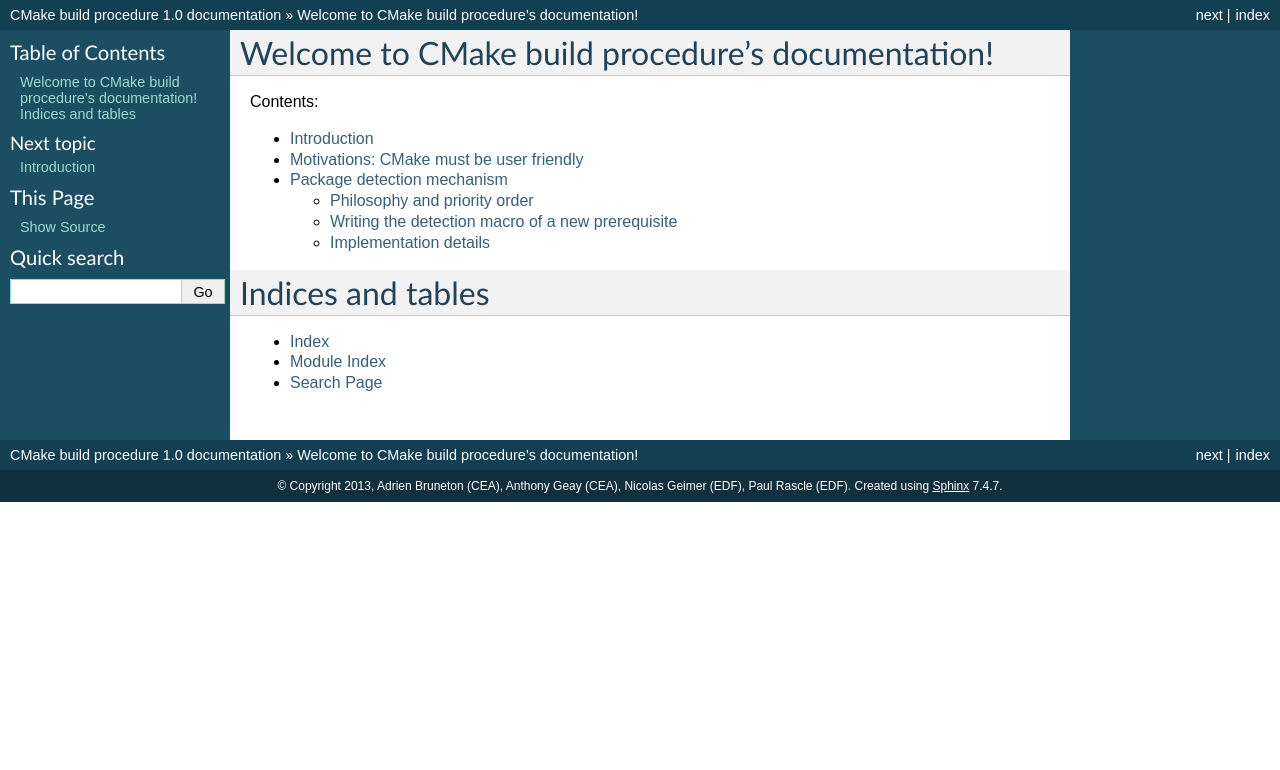
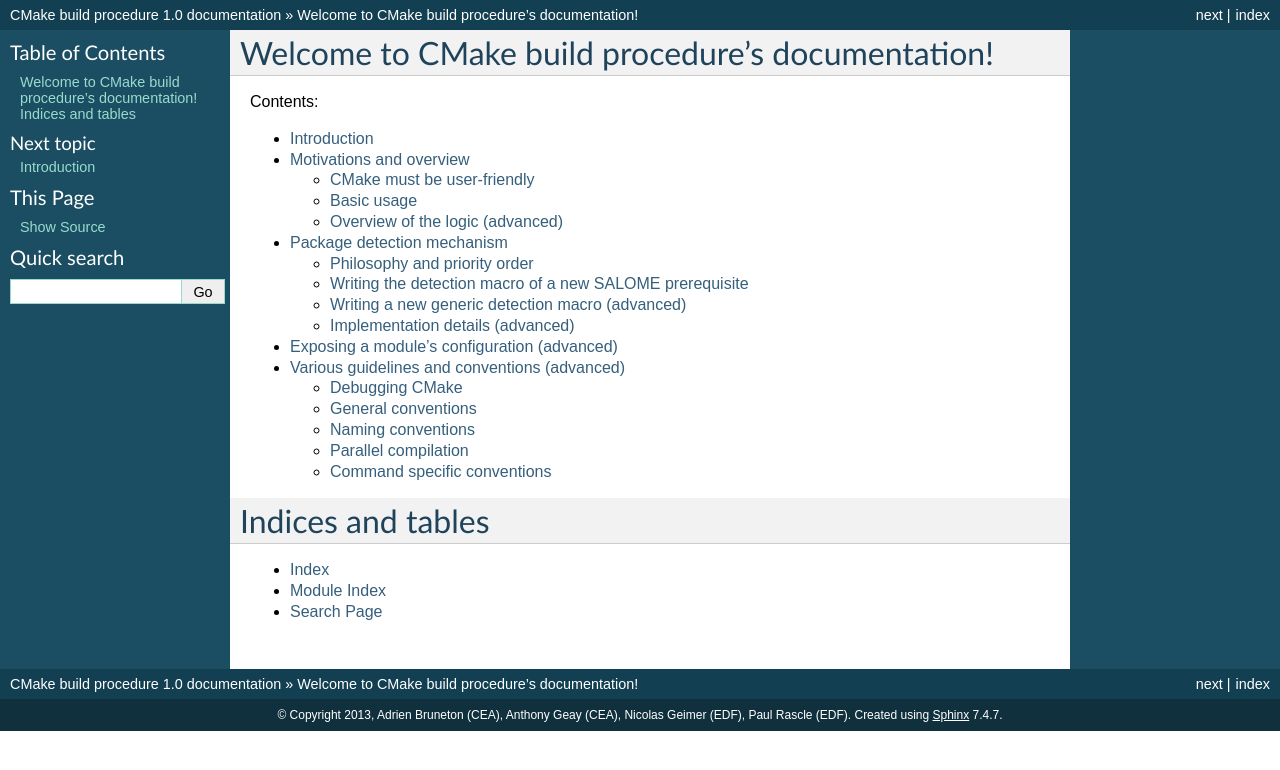
Before and after one commit to SalomePlatform/documentation, a Sphinx documentation site: the page built from dev/cmake/source/index.rst, in a window 1280 px wide. Shown: the top 770 px of the page. Built offline with Sphinx 7.4.7, drawn with Linux system fonts in a browser that asks for light colours; some of the changed lines change nothing that is shown.

Commit message:
CMake: completing documentation

```diff
--- /dev/null
+++ b/dev/cmake/source/config.rst
@@ -0,0 +1,35 @@
+Exposing a module's configuration (advanced)
+============================================
+
+(to be completed)
+
+Most important SALOME modules (KERNEL, GUI, MED) exposes their configuration
+in a dedicated CMake file.
+
+Following the CMake tutorial (http://www.cmake.org/Wiki/CMake/Tutorials/How_to_create_a_ProjectConfig.cmake_file) some
+important module install *Config.cmake files facilitating the configuration of other dependent modules. When writing such
+CMake files, care must be taken to use PROJECT_BINARY_DIR and PROJECT_SOURCE_DIR variables instead of CMAKE_BINARY_DIR and CMAKE_SOURCE_DIR. This ensures that the project will also work properly when included as a sub-folder of a bigger project.
+
+The use of the local (or global) CMake Registry (via the EXPORT(PACKAGE ...) command) is not recommended. This overrides
+some of the FIND_PACKAGE mechanisms and quickly becomes a mess when compiling several versions of the same package on the
+same machine (typically the case for SALOME developers).
+
+Only level one dependencies configuration are exported in the XXXConfig.cmake files (direct dependencies).
+
+The rules are a bit lengthy but very generic. The idea is to define a set of targets to be exported, and to then explicitly
+call the export command to generate the appropriate files.
+
+With this setup, the project can be either:
+* configured, built and installed in a standalone fashion
+* or directly be included as a sub-folder in the code of another bigger project. A simple ADD_SUBDIRECTORY in
+the root CMakeLists.txt of the encapsulating project will trigger the proper configuration/build of the sub-project.
+
+Care must be taken to explicitly request a target to be part of the export set in the code sub-folders, when installing it
+(EXPORT option):
+::
+  INSTALL(TARGETS kerncompo kern_main
+     # IMPORTANT: Add the library kerncompo to the "export-set" so it will be available
+     # to dependent projects
+     EXPORT ${PROJECT_NAME}Targets
+     LIBRARY DESTINATION "${INSTALL_LIB_DIR}"
+     RUNTIME DESTINATION "${INSTALL_BIN_DIR}")
--- a/dev/cmake/source/index.rst
+++ b/dev/cmake/source/index.rst
@@ -12,6 +12,9 @@
    :maxdepth: 2
 
    intro.rst
+   pkg.rst
+   config.rst
+   various.rst
 
 
 Indices and tables
--- a/dev/cmake/source/intro.rst
+++ b/dev/cmake/source/intro.rst
@@ -1,95 +1,69 @@
 Introduction
 ============
+CMake is a configuration tool generating the build chain (e.g. Makefiles on Linux)
+of a software project.
+
 This documentation describes the goals and the good practices to be applied when writing
 the CMake files for the configuration of a SALOME module.
 
-This documentation is best browsed with the KERNEL sources at hand, in order to be able to
+This documentation is best browsed with the SALOME KERNEL sources at hand, in order to be able to
 take a look at code snipets. Most references in this document points to KERNEL sources.
 
-Motivations: CMake must be user friendly
-========================================
+The section marked as ADVANCED need not be read by someone only trying to compile SALOME. Those
+sections are intented to the core SALOME developpers, to help them understand/fix/improve
+the process.
 
-Every beginner should be able to build SALOME, without any previous knowledge of SALOME. With a tool like cmake-gui, the user must obtain useful messages to find what is wrong or missing.
+Motivations and overview
+========================
 
-* CMake generates a build process which is per default much less verbose than the Autotools one. One doesn't see automatically
-  the compilation/linking commands being invoked. Each of the following solutions displays the full command line for each build
-  action:
+CMake must be user-friendly
+---------------------------
+
+Every beginner should be able to build SALOME, without any previous knowledge of SALOME.
+With a tool like cmake-gui or ccmake, the user must obtain useful messages to find what is wrong or missing.
+
+The general philosophy is thus to allow a developper to build SALOME with a minimal effort, setting only the
+minimal environment.
+
+Basic usage
+-----------
+Once the sources have been retrieved (via a clone of the repository or an extraction of the tarball)
+once typically:
+* create a dedicated build directory, e.g. KERNEL_BUILD
+* switch to it, and invoke the ccmake (or cmake-gui) command
   ::
-    make VERBOSE=1
-    env VERBOSE=1 make
-    export VERBOSE=1; make
+     ccmake ../KERNEL_SRC
+* sets all the xyz_ROOT_DIR to point to the root paths of the package <xyz>
+* sets the installation directory in the variable CMAKE_INSTALL_PREFIX
+* generates the build files (hiting 'g' under ccmake)
+* invoke the make command in the usual way:
+  ::
+     make
+     make install
 
-  To have this by default for every build, this can be specified at the configuration step by setting the
-  CMAKE_VERBOSE_MAKEFILE to ON.
+If you want to use a specific Python installation to configure and build SALOME, you should ensure that:
+* the interpreter is in your path
+* the variables LD_LIBRARY_PATH (PATH under Windows) and PYTHONPATH are properly pointing to your
+  desired Python installation.
+
+Overview of the logic (advanced)
+--------------------------------
+
+Here are the general principles guiding the implementation:
 
 * Only take into account first order prerequisites.
-For instance, CASCADE uses Tbb :
--	CASCADE is a prerequisite of first order of GUI,
--	Tbb is a prerequisite of second order of GUI,
--	GUI CMake files must reference explicitly CASCADE, but never Tbb. For detection and link, Tbb library may be needed in LD_LIBRARY_PATH in the environment of CMake.
-
-* Take into account several versions of the same product, in the system, or generated by the user.
-For instance, system with python 2.7 and 3.2, and user python 2.6.
-
-* Detection of prerequisite is driven by user options.
-For example MPI is detected only if option SALOME_USE_MPI is ON.
-For prerequisites variables, the naming convention is based on a CMake prefix:
-<Product>_myVariable
-<Product>_ROOT_DIR designing the root directory of the product in environment and CMake variables.
-
-*	Detection of first order prerequisites is based on a <Product>_ROOT_DIR variable or on what has been detected in another dependencr. For example if both HDF5 and MPI are needed by the current module, we try to detect with which MPI installation HDF5 was compiled, and to offer this one as a default choice for the package itself. Other variables (PATH, LD_LIBRARY_PATH, PYTHONPATH) are not needed, except in very specific cases (Python…).
-
-
-Package detection mechanism
-===========================
-
-Philosophy and priority order
------------------------------
-
-The philosophy of the SALOME package detection is to rely as
-much as possible on the standard CMake modules.
-It is assumed those modules will get better and better with newer releases of CMake
-and doing so ensures future compatibility with newer versions of CMake.
-
-The detection is however guided through a variable of the form XYZ_ROOT_DIR which
-gives the root directory of an installation of the package. For example, to indicate
-that we wish to use the Python installed on the host system, one sets PYTHON_ROOT_DIR to
-"/usr".
-
-The variable guiding the detection is always builts as
-::
-  XYZ_ROOT_DIR
-
-where <XYZ> is the upper case name of the standard CMake module. For example, the
-detection of Qt4 is guided by setting QT4_ROOT_DIR.
-
-Thus the priority for the detection of a package is (from high to low priority):
-1. CMake variables explicitly set by the user on the command line
-2. Environment variables set by the user (typically XYZ_ROOT_DIR, with WYZ the package to be detected)
-3. Default value based on a previous dependency using the tool already
-4. Detection in the host system
-
-Writing the detection macro of a new prerequisite
--------------------------------------------------
-
-All prerequisite detection in SALOME should be implemented by:
-* writing a file FindSalome<Xyz>.cmake, where <Xyz> matches *exactly* the
-
-
-
-
-Implementation details
-----------------------
-
-
-
-This detection is guided using the XYZ_ROOT_DIR. Those variables
-overr
-
-If the standard FindXYZ.cmake macro exists (and works fine!)
-it should be used as much as possible to ensure future
-compatibility with newer versions of CMake.
-The assumption is that those will become better and better
-and we should automatically benefit from the enhancements.
-
-All packages
+  For instance, CASCADE uses Tbb :
+    * CASCADE is a prerequisite of first order of GUI,
+    * Tbb is a prerequisite of second order of GUI,
+    * GUI CMake files must reference explicitly CASCADE, but never Tbb. The detection logic of CASCADE should make sure Tbb gets included.
+* Being able to use different versions/installations of the same product, in the system, or generated by the user.
+  For instance, using the system python 2.7, or a user-compiled python 2.6.
+* The detection of prerequisites is driven by user options.
+  For example MPI is detected only if option SALOME_USE_MPI is ON.
+*	Detection of first order prerequisites is based on a <Product>_ROOT_DIR variable or on what has been detected in
+  another   dependency. For example if both HDF5 and MPI are needed by the current module, we try to detect
+  with which MPI installation HDF5 was compiled, and to offer this one as a default choice for the package itself.
+  Other variables (PATH, LD_LIBRARY_PATH, PYTHONPATH) should never be needed at compile time.
+* The only exception to the previous point is Python, which is so central to the process
+  that we assume that LD_LIBRARY_PATH and PYTHONPATH are already correctly pointing to the correct
+  Python installation.
--- /dev/null
+++ b/dev/cmake/source/pkg.rst
@@ -0,0 +1,160 @@
+Package detection mechanism
+===========================
+
+Philosophy and priority order
+-----------------------------
+
+The philosophy of the SALOME package detection is to rely as
+much as possible on the standard CMake modules.
+It is assumed those modules will get better and better with newer releases of CMake
+and doing so ensures future compatibility with newer versions of CMake.
+
+The detection is however guided through a variable of the form XYZ_ROOT_DIR which
+gives the root directory of an installation of the package. For example, to indicate
+that we wish to use the Python installed on the host system, one sets PYTHON_ROOT_DIR to
+"/usr".
+
+The variable guiding the detection is always builts as
+::
+  XYZ_ROOT_DIR
+
+where <XYZ> is the upper case name of the standard CMake module. For example, the
+detection of Qt4 is guided by setting QT4_ROOT_DIR.
+
+The order of priority for the detection of a package is (from high to low priority):
+1. CMake variables explicitly set by the user (typically on the command line with -DXYZ_ROOT_DIR=...)
+2. Environment variables set by the user (with the same name XYZ_ROOT_DIR)
+3. Default value based on a previous dependency using the tool already
+4. Detection direclty in the host system by the standard CMake logic
+
+The package detection is only made in the root CMakeLists.txt, potentially conditionned on some
+user options. Package names are case-sensitive, but the corresponding variables are always upper-case.
+
+Writing the detection macro of a new SALOME prerequisite
+--------------------------------------------------------
+
+All detection macros are located under the soure directory
+::
+  salome_adm/cmake_files
+
+or
+::
+  adm_local/cmake_files
+
+All prerequisite detection in SALOME should be implemented by:
+* writing a file FindSalome<Xyz>.cmake (note the extra ''Salome''), where <Xyz> matches *exactly* the
+  name of the standard CMake module (see below if there is no standard module for <Xyz>)
+* typically this file looks like this:
+  ::
+    SALOME_FIND_PACKAGE_AND_DETECT_CONFLICTS(CppUnit CPPUNIT_INCLUDE_DIRS 1)
+    MARK_AS_ADVANCED(CPPUNIT_INCLUDE_DIRS CPPUNIT_LIBRARIES CPPUNIT_CONFIG_BIN CPPUNIT_SUBLIB_cppunit CPPUNIT_SUBLIB_dl)
+
+  It invokes the SALOME macro SALOME_FIND_PACKAGE_AND_DETECT_CONFLICTS() which takes as
+  first argument the name of the package (here CppUnit), as second argument, the name
+  of a (path) variable set when the package is found properly, and as third argument, the number of
+  levels this variable should be browsed up to reach the root directory of the package installation.
+* in the example above, we look for the package CppUnit (note that this is case-sensitive). There is already
+  a standard CMake module to detect CppUnit, which sets the CMake variable CPPUNIT_INCLUDE_DIRS to the
+  (list of) directories to include when compiling with CppUnit.
+  Going one level up from the include directory (typically /usr/include) gives the root directory of the
+  installation (/usr)
+* the reference variable may be a list, only its first element is then considered.
+* all the variables exposed in the cache by the standard detection logic (CPPUNIT_INCLUDE_DIRS, CPPUNIT_LIBRARIES,
+  etc ...) are marked as "advanced" so that they do not automatically appear in ccmake or cmake-gui.
+
+Writing a new generic detection macro (advanced)
+------------------------------------------------
+
+If you need to include in SALOME a prerequisite for which the standard CMake distribution
+doesn't provide the FindXyz.cmake module, you will need to write it yourself.
+This also apply if you judge that the standard FindXyz.cmake CMake module doesn't do its job
+properly (yes it happens).
+
+The following guidelines apply:
+* make the module as generic as possible, considering that it should also run properly outside SALOME.
+  This separates clearly the basic detection of the package from the SALOME logic. Basically the module
+  represents the point 4. in the order of priority given above and should behave as much as possible like
+  any standard CMake module
+* invoking the FIND_LIBRARY(), FIND_PROGRAM(), FIND_PATH() and FIND_FILE() commands should be done
+  without specifying an explicit PATH option to the command
+  (this is not always possible - see for example FindOmniORBPy.cmake).
+  The idea is that the root directory for the search is set by the SALOME encapsulation (by
+  setting CMAKE_PREFIX_PATH)
+* document properly which variables you are setting, respecting the CMake standard (see for example
+  FindOmniORB.cmake)
+* use the CMake code found in many standard modules:
+  ::
+    # Handle the standard arguments of the find_package() command:
+    INCLUDE(FindPackageHandleStandardArgs)
+    FIND_PACKAGE_HANDLE_STANDARD_ARGS(Graphviz REQUIRED_VARS GRAPHVIZ_EXECUTABLE)
+  This macro takes care (among other things) of setting the XYZ_FOUND variable (upper case), and
+  of displaying a message if not in QUIET mode (TBC).
+* the macro should be saved in the same directory as above
+* respect the naming conventions for the variables you set (start with the package name, upper case)
+* here is a simple example of the detection of Sphinx:
+  ::
+    # - Sphinx detection
+    #
+    # Output variable: SPHINX_EXECUTABLE
+    #
+    #
+    # The executable 'sphinx-build' is looked for and returned in the above variable.
+    #
+
+    ###########################################################################
+    # Copyright (C) 2007-2013  CEA/DEN, EDF R&D, OPEN CASCADE
+    <...>
+    ###########################################################################
+
+    FIND_PROGRAM(SPHINX_EXECUTABLE sphinx-build)
+
+    # Handle the standard arguments of the find_package() command:
+    INCLUDE(FindPackageHandleStandardArgs)
+    FIND_PACKAGE_HANDLE_STANDARD_ARGS(Sphinx REQUIRED_VARS SPHINX_EXECUTABLE)
+
+
+Implementation details (advanced)
+---------------------------------
+
+The core of the SALOME detection logic is located in the macro
+SALOME_FIND_PACKAGE_AND_DETECT_CONFLICTS() implemented in KERNEL/salome_adm/cmake_files/SalomeMacros.cmake.
+
+The reader is invited to read the have the code at hand when reading the following.
+
+The macro signature is
+::
+  SALOME_FIND_PACKAGE_DETECT_CONFLICTS(pkg referenceVariable upCount <component1> <component2> ...)
+
+where:
+* pkg              : name of the system package to be detected
+* referenceVariable: variable containing a path that can be browsed up to
+retrieve the package root directory (xxx_ROOT_DIR)
+* upCount          : number of times we have to go up from the path <referenceVariable>
+to obtain the package root directory.
+*  <component_n>    : an optional list of components to be found.
+
+For example:
+::
+  SALOME_FIND_PACKAGE_DETECT_CONFLICTS(SWIG SWIG_EXECUTABLE 2)
+
+The macro has a significant size but is very linear:
+1. Load a potential env variable XYZ_ROOT_DIR as a default choice for the cache entry XYZ_ROOT_DIR
+   If empty, load a potential XYZ_ROOT_DIR_EXP as default value (path exposed by another package depending
+   directly on XYZ)
+2. Invoke FIND_PACKAGE() in this order:
+   * in CONFIG mode first (if possible): priority is given to a potential
+     "XYZ-config.cmake" file
+   * then switch to the standard MODULE mode, appending on CMAKE_PREFIX_PATH
+     the above XYZ_ROOT_DIR variable
+3. Extract the path actually found into a temp variable _XYZ_TMP_DIR
+4. Warn if XYZ_ROOT_DIR is set and doesn't match what was found (e.g. when CMake found the system installation
+   instead of what is pointed to by XYZ_ROOT_DIR - happens when a typo in the content of XYZ_ROOT_DIR).
+5. Conflict detection:
+    * check the temp variable against a potentially existing XYZ_ROOT_DIR_EXP
+6. Finally expose what was _actually_ found in XYZ_ROOT_DIR.
+
+
+The specific stuff (for example exposing a prerequisite of XYZ to the rest of the world for future
+conflict detection) is added after the call to the macro by the callee.
+See for example the FindSalomeHDF5.cmake macro which exposes the MPI_ROOT_DIR if HDF5 was
+compiled with parallel support.
--- /dev/null
+++ b/dev/cmake/source/various.rst
@@ -0,0 +1,72 @@
+Various guidelines and conventions (advanced)
+=============================================
+
+Debugging CMake
+---------------
+
+CMake generates a build process which is per default much less verbose than the Autotools one.
+One doesn't see automatically the compilation/linking commands being invoked.
+Each of the following solutions displays the full command line for each build action:
+::
+  make VERBOSE=1
+  env VERBOSE=1 make
+  export VERBOSE=1; make
+
+To have this by default for every build, one can specify this setting at the configuration
+step by toggling the CMAKE_VERBOSE_MAKEFILE to ON.
+
+General conventions
+-------------------
+* Specify the languages used in the project
+  ::
+    PROJECT(MyProject C CXX)
+* the version of the module is specified in one place: the root CMakeLists.txt file via standard variables
+* never, I said NEVER, specify includes or libraries by overriding COMPILE_FLAGS. CMake provide standard commands
+  for this (INCLUDE_DIRECTORIES, TARGET_LINK_LIBRARIES) and produces much more portable build files!
+  If a directory includes two or more targets that compulsory need different set of include dir, split into
+  several subdirectories, and put the different targets in them (MEDFile has plenty of this).
+* at present there is no management in SALOME of API versioning. So there is no need to deal
+  with SO_VERSION in *.so libraries (*.so.1.2.3 …)
+* No use of GLOBS for sources (*.cxx), but GLOBS can be used for includes and *.i on installation
+* no *.hxx in <SMTH>_SOURCES variable
+* FIND_PACKAGE() is called only in root <Module>/CMakeLists.txt
+* INCLUDE(), if needed, must be first
+* ADD_SUBDIRECTORY, if needed, must be done just after INCLUDE and FIND_PACKAGE, then
+  the specific part of subdirectory can be done
+* INSTALL should be called at the end of the CMakelists.txt
+* Create MACRO in *.cmake to factorize some repetitive lines. (Try to) comment them.
+* All <Module>/CMakeLists.txt (see KERNEL_SRC/CMakeLists.txt) contains the definition of the variables
+  which specify the location of installation directories. Only these variables should be used in subdirectories,
+  and the model given in KERNEL should be followed.
+* Use builtin WIN32 variable instead of WINDOWS variable to detect a Windows platform. Potentially avoid CYGWIN also:
+  ::
+    IF(WIN32 AND NOT CYGWIN)
+     ...
+    ENDIF()
+
+* Use FILE(TO_CMAKE_PATH) instead of REPLACE(“\\” “/”) and FILE(TO_NATIVE_PATH) to convert a path to the
+  CMake internal format
+* Use strictly python to execute portably a script
+* Use PROJECT_BINARY_DIR and PROJECT_SOURCE_DIR instead of CMAKE_BINARY_DIR and CMAKE_SOURCE_DIR.
+  This helps having a proper behavior when the module is included as a sub-folder in the code of a bigger project.
+
+Naming conventions
+------------------
+They are few of them but its better to be consistent:
+* use upper case for CMake commands. For vars, the case is free. Why? As targets are generally in lower case it allows discriminating more easily CMake commands from local vars and targets.
+* for sources the convention <Target>_SOURCES is used to store sources needed by target <Target>.
+* for headers the convention <Target>_HEADERS is used to store headers to be installed in pair with <Target>.
+* for all the variables set by a given package, the naming convention is based on a CMake prefix:
+<Product>_myVariable
+* temporary variables (not used outside the macro or outside the module) should start with an underscore
+
+Parallel compilation
+--------------------
+Contrary to Autotools, CMake is working by targets and not by directories. If parallel compilation fails, it means that some dependencies are missing. The linked libraries of the target are automatically considered as dependency by CMake. But, for instance, when a library needs only generated includes from Kernel idl (no link needed with the generated code for a CORBA client), the dependency should be explicitly added by the ADD_DEPENDENCIES(<target> SalomeIDLKernel) command in the CMakeLists.txt.
+To check parallel compilation (i.e. dependencies) of a target, the developer must start from an empty, generated by CMake build directory and use the “make (-jX) <target>”.
+
+Command specific conventions
+----------------------------
+* INCLUDE(): only specify the name of the macro, e.g. INCLUDE(SalomeMacros). The directory is almost always
+  already in the CMAKE_MODULE_PATH.
+*
```
